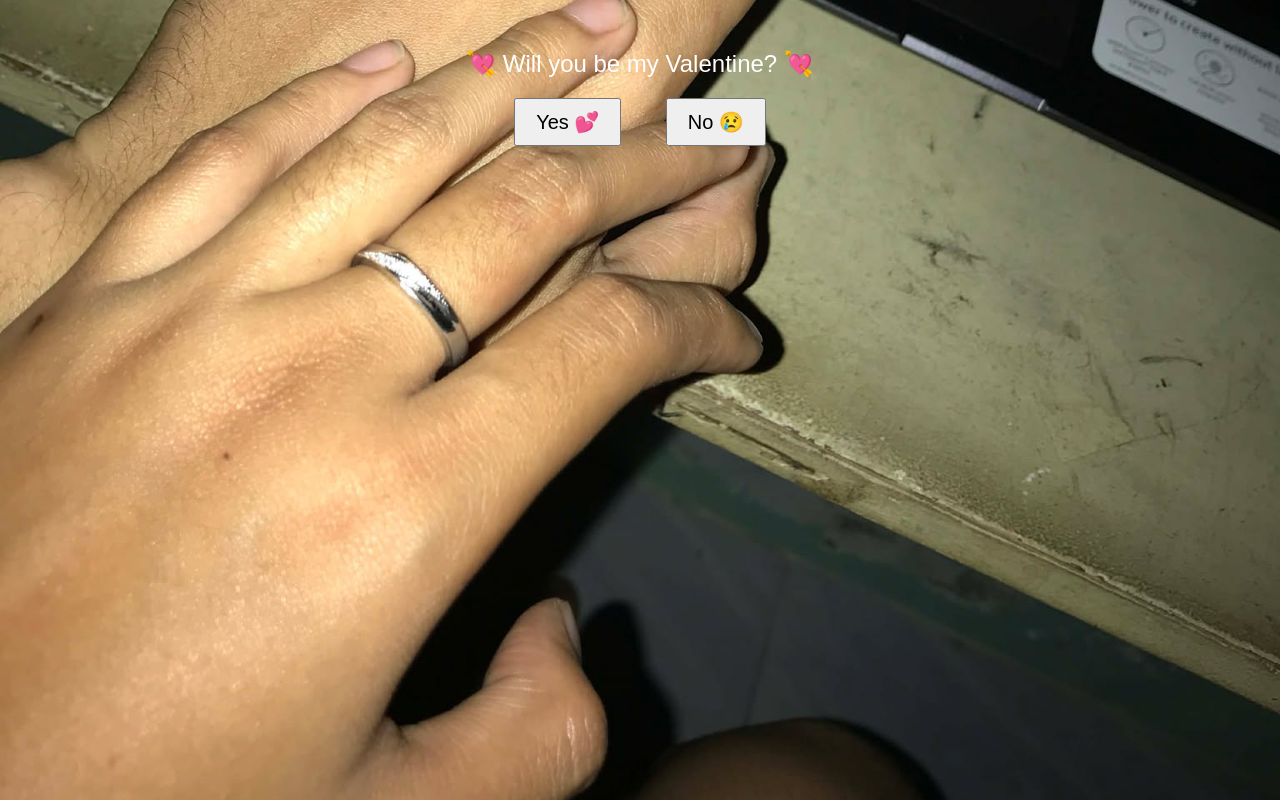
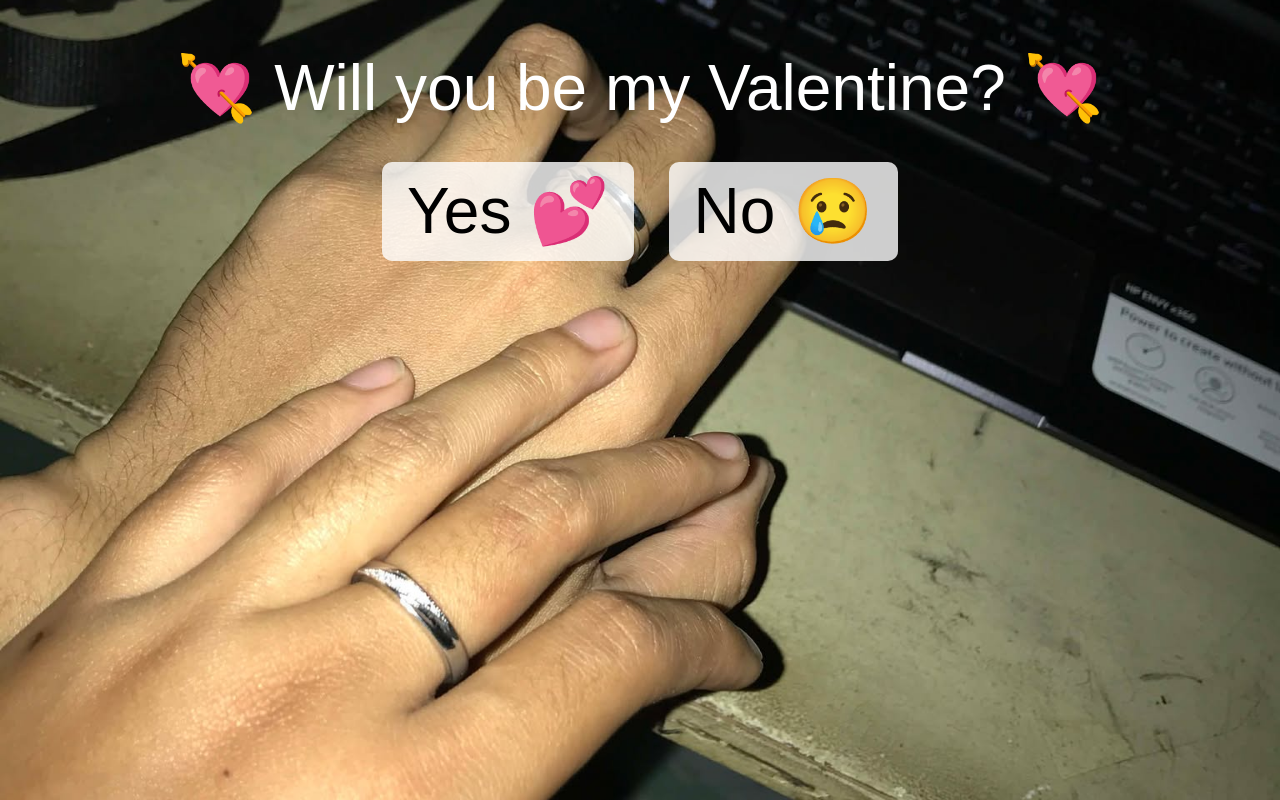
Before and after one commit to Mitsuo930/Alii-, a plain HTML site: page index.html in a window 1280 px wide. Drawn offline with Linux system fonts and the light colour scheme.

Commit message:
index.html

```diff
--- a/index.html
+++ b/index.html
@@ -2,48 +2,66 @@
 <html>
 <head>
   <title>💖 Will You Be My Valentine? 💖</title>
+  <meta name="viewport" content="width=device-width, initial-scale=1.0">
   <style>
     body {
       margin: 0;
       background: url('bg.jpg') no-repeat center/cover;
       font-family: sans-serif;
       overflow-x: hidden;
+      display: flex;
+      flex-direction: column;
+      align-items: center;
+      justify-content: flex-start;
+      min-height: 100vh;
     }
     #question {
       text-align: center;
-      margin-top: 50px;
-      font-size: 24px;
+      margin: 50px 20px 20px 20px;
+      font-size: 5vw;
       color: white;
+      line-height: 1.2;
     }
     .btn {
-      font-size: 20px;
-      padding: 10px 20px;
-      margin: 20px;
+      font-size: 5vw;
+      padding: 12px 25px;
+      margin: 15px;
       cursor: pointer;
+      border-radius: 10px;
+      border: none;
+      background-color: rgba(255, 255, 255, 0.8);
+      transition: transform 0.2s;
+    }
+    .btn:active {
+      transform: scale(0.95);
     }
     #hearts {
-      position: absolute;
+      position: fixed;
       top: 0;
       left: 0;
       width: 100%;
       height: 100%;
       pointer-events: none;
       overflow: hidden;
+      z-index: 1;
     }
     .heart {
       position: absolute;
-      font-size: 20px;
+      font-size: 5vw;
       animation: floatUp 3s linear forwards;
     }
     @keyframes floatUp {
-      0% { transform: translateY(0); }
-      100% { transform: translateY(-500px); }
+      0% { transform: translateY(0); opacity: 1; }
+      100% { transform: translateY(-120vh); opacity: 0; }
     }
     #videoPlayer {
       display: none;
-      width: 100%;
+      width: 90vw;
+      max-width: 600px;
       height: auto;
-      margin-top: 20px;
+      margin: 20px auto;
+      border-radius: 15px;
+      z-index: 2;
     }
   </style>
 </head>
@@ -60,31 +78,29 @@
   <video id="videoPlayer" controls></video>
 
   <script>
-    // Function to play video with autoplay reliably
+    // Function to play video with autoplay on mobile
     function playVideo(file) {
       const video = document.getElementById('videoPlayer');
       video.src = file;
       video.style.display = 'block';
-      video.muted = true;     // start muted to allow autoplay
+      video.muted = true; // start muted for autoplay to work
       video.autoplay = true;
 
       video.play().then(() => {
-        // Unmute after playback starts
-        video.muted = false;
+        video.muted = false; // unmute after playback starts
       }).catch(err => {
         console.log('Autoplay blocked:', err);
       });
 
-      // Scroll video into view
       video.scrollIntoView({ behavior: 'smooth' });
     }
 
-    // Heart animation
+    // Heart animation for mobile
     setInterval(() => {
       const heart = document.createElement('div');
       heart.className = 'heart';
       heart.style.left = Math.random() * window.innerWidth + 'px';
-      heart.style.fontSize = (12 + Math.random() * 20) + 'px';
+      heart.style.fontSize = (4 + Math.random() * 6) + 'vw'; // responsive size
       heart.textContent = '❤️';
       document.getElementById('hearts').appendChild(heart);
       setTimeout(() => heart.remove(), 3000);
```
